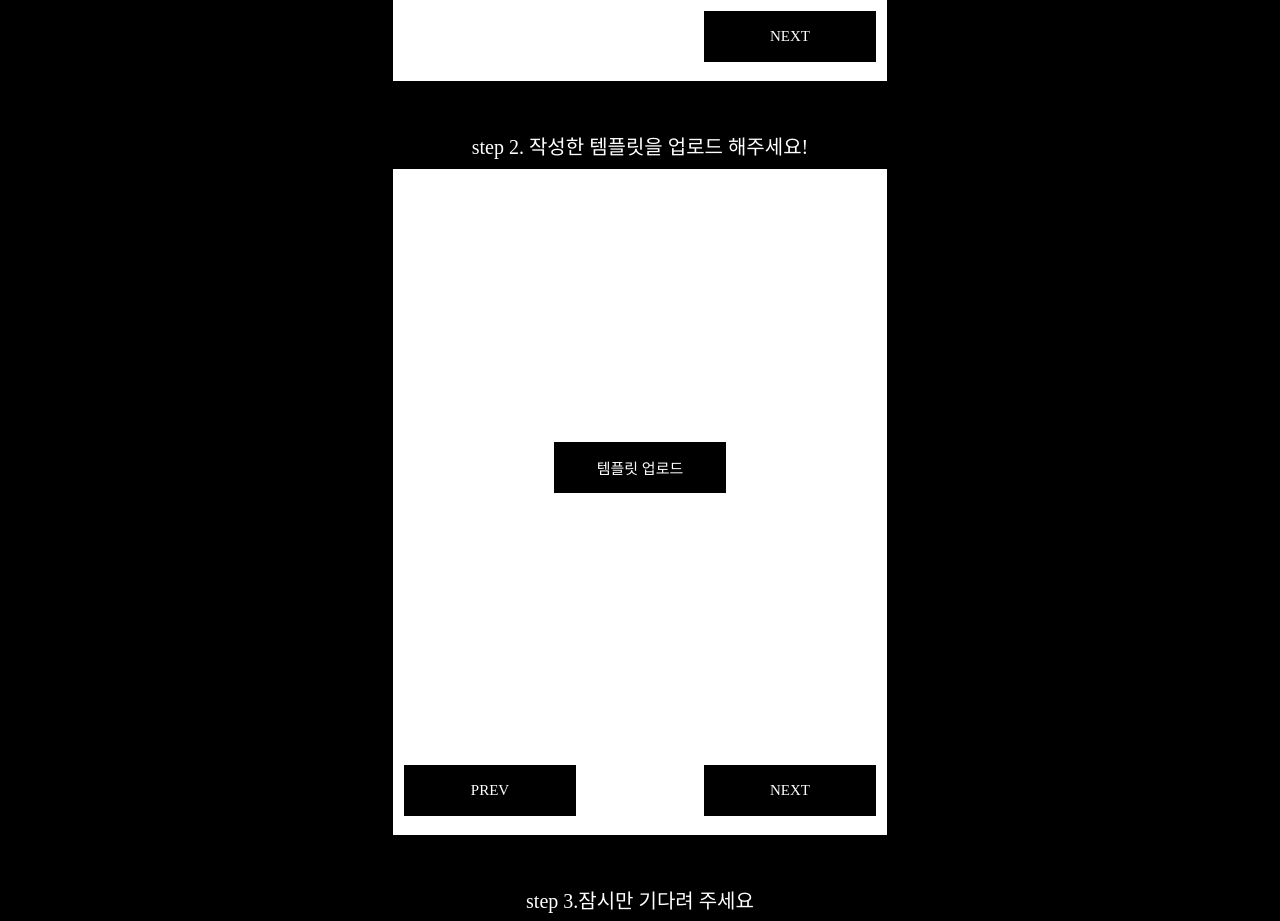
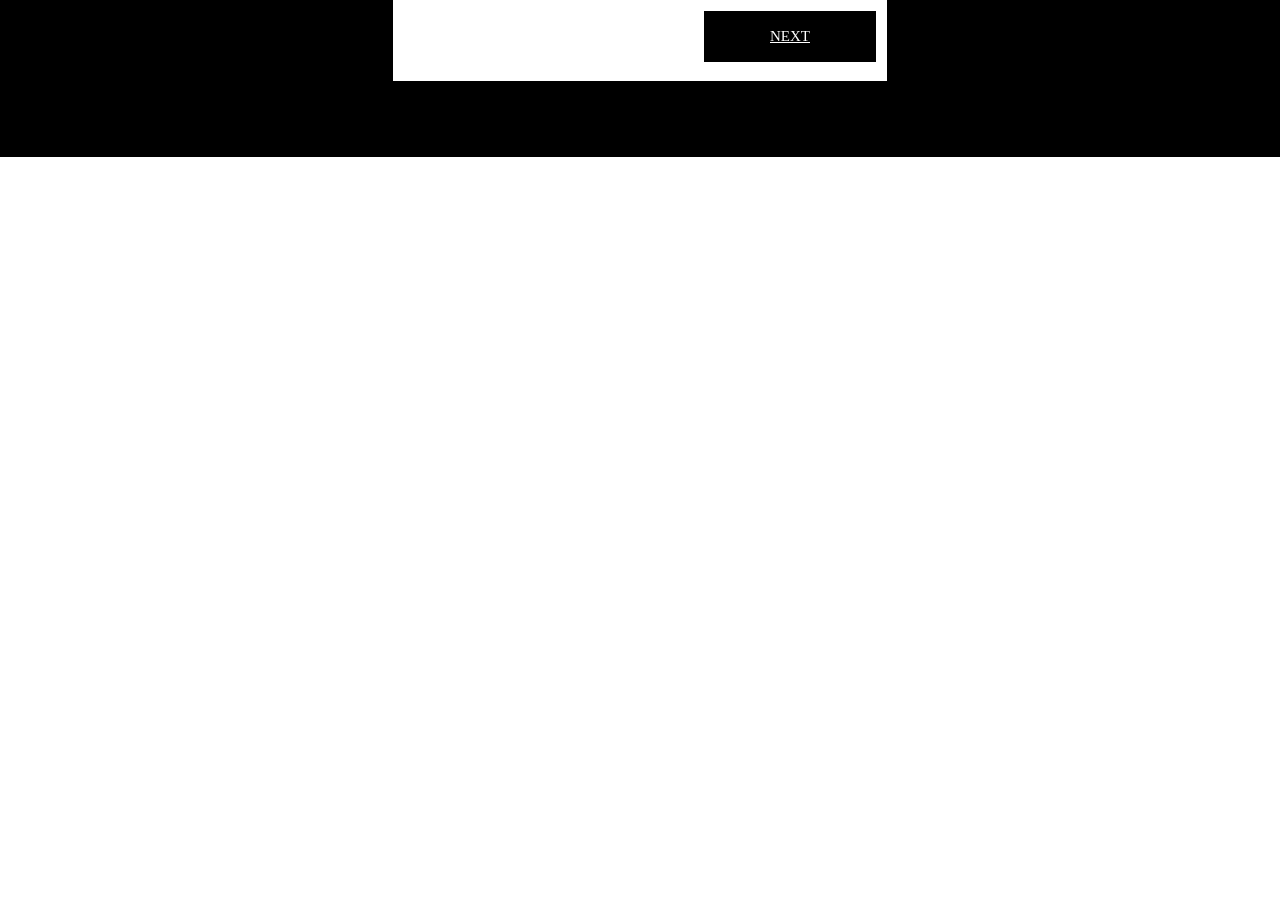
Before and after one commit to HAEROOL/forint_FE, a React (Create React App) app: page /fontcreate in a window 1280 px wide. Shown: the part 780-1701 px from the top of the page. After the commit the page ends 937 px from the top, so only its background shows below. Built offline with nearby package versions, Linux system fonts and the light colour scheme.

Commit message:
[#10] feat:페이지 라우팅

```diff
--- a/src/App.js
+++ b/src/App.js
@@ -6,7 +6,12 @@ import LookOutPage from './page/LookOutPage';
 import MainPage from './page/MainPage';
 import MyPage from './page/MyPage';
 import SignPage from './page/SignPage';
-
+import FifthPannel from "./component/FontMake/FifthPannel_DisplayFont";
+import FinalPannel from "./component/FontMake/FinalPannel";
+import FirsrtPannel from "./component/FontMake/FirstPannel_DownTemplete";
+import FourthPannel from "./component/FontMake/FourthPage_CompleteFont";
+import SecondPannel from "./component/FontMake/SecondPannel_Upload";
+import ThirdPannel from "./component/FontMake/ThirdPannel_Loading";
 
 function App() {
   return (
@@ -15,7 +20,14 @@ function App() {
       <Route path='/login' element={<LoginPage/>}/>
       <Route path='/lookout' element={<LookOutPage/>}/>
       <Route path='/signup' element={<SignPage/>}/>
-      <Route path='/fontcreate' element={<FontMakePage/>}/>
+      <Route path='/fontcreate/*' element={<FontMakePage/>}>
+        <Route index element={<FirsrtPannel/>}/>
+        <Route path="second" element={<SecondPannel/>}/>
+        <Route path="third" element={<ThirdPannel/>}/>
+        <Route path="fourth" element={<FourthPannel/>}/>
+        <Route path="fifth" element={<FifthPannel/>}/>
+        <Route path='final' element={<FinalPannel/>}/>
+      </Route>
       <Route path='/mypage' element={<MyPage/>}/>
     </Routes>
   );
--- a/src/component/FontMake/FifthPannel_DisplayFont.js
+++ b/src/component/FontMake/FifthPannel_DisplayFont.js
@@ -38,8 +38,8 @@ const FifthPannel = () => {
                 <FontNameInput placeholder="나만의 폰트 이름을 정해주세요"/>
                 </InputWrapper>
                 <S.StepPannel>
-                <S.PrevBtn>공유하기</S.PrevBtn>
-                <S.NextBtn>다운로드</S.NextBtn>
+                <S.PrevBtn to='/fontcreate/final'>공유하기</S.PrevBtn>
+                <S.NextBtn to='/'>다운로드</S.NextBtn>
                 </S.StepPannel>
             </S.Pannel>
         </S.Container>
--- a/src/component/FontMake/FinalPannel.js
+++ b/src/component/FontMake/FinalPannel.js
@@ -1,4 +1,5 @@
 import React from "react";
+import { Link } from "react-router-dom";
 import styled from "styled-components";
 import * as S from './Public.style'
 
@@ -19,7 +20,7 @@ const StyledPannel = styled(S.Pannel)`
     justify-content: center;
     align-items: center;
 `
-const MoveBtn = styled.div`
+const MoveBtn = styled(Link)`
     width: 172px;
     height: 51px;
     display: flex;
@@ -37,7 +38,7 @@ const FinalPannel = () => {
             <TextContent>
             (설정한 이름)이 공유됐어요 다른사람들의 폰트도 보러갈까요?
             </TextContent>
-            <MoveBtn>보러가기</MoveBtn>
+            <MoveBtn to='/lookout'>보러가기</MoveBtn>
             </StyledPannel>
         </S.Container>
     )
--- a/src/component/FontMake/FirstPannel_DownTemplete.js
+++ b/src/component/FontMake/FirstPannel_DownTemplete.js
@@ -11,9 +11,8 @@ const FirsrtPannel = () => {
                 <S.DownloadBtn>템플릿 다운로드</S.DownloadBtn>
                 </S.DownloadBtnPannel>
                 <S.NextPannel>
-                <S.NextBtn>NEXT</S.NextBtn>
+                <S.NextBtn to='/fontcreate/second'>NEXT</S.NextBtn>
                 </S.NextPannel>
-
             </S.Pannel>
         </S.Container>
     )
--- a/src/component/FontMake/FourthPage_CompleteFont.js
+++ b/src/component/FontMake/FourthPage_CompleteFont.js
@@ -28,7 +28,7 @@ const FourthPannel = () => {
             폰트가 완성됐어요! 확인하러 가볼까요?
             </TextContent>
             <S.NextPannel>
-                <S.NextBtn>NEXT</S.NextBtn>
+                <S.NextBtn to='/fontcreate/fifth'>NEXT</S.NextBtn>
             </S.NextPannel>
             </StyledPannel>
 
--- a/src/component/FontMake/Public.style.js
+++ b/src/component/FontMake/Public.style.js
@@ -1,3 +1,4 @@
+import { Link } from "react-router-dom";
 import styled from "styled-components";
 export const Container = styled.div`
     width: 494px;
@@ -38,7 +39,7 @@ export const DownloadBtn = styled.div`
     margin: 0 auto;
     cursor: pointer;
 `
-export const NextBtn = styled.div`
+export const NextBtn = styled(Link)`
     width: 172px;
     height: 51px;
     display: flex;
@@ -49,7 +50,7 @@ export const NextBtn = styled.div`
     background: #000;
     cursor: pointer;
 `
-export const PrevBtn = styled.div`
+export const PrevBtn = styled(Link)`
     width: 172px;
     height: 51px;
     display: flex;
--- a/src/component/FontMake/SecondPannel_Upload.js
+++ b/src/component/FontMake/SecondPannel_Upload.js
@@ -11,8 +11,8 @@ const SecondPannel = () => {
                 <S.DownloadBtn>템플릿 업로드</S.DownloadBtn>
                 </S.DownloadBtnPannel>
                 <S.StepPannel>
-                <S.PrevBtn>PREV</S.PrevBtn>
-                <S.NextBtn>NEXT</S.NextBtn>
+                <S.PrevBtn to='/fontcreate'>PREV</S.PrevBtn>
+                <S.NextBtn to='/fontcreate/third'>NEXT</S.NextBtn>
                 </S.StepPannel>
             </S.Pannel>
         </S.Container>
--- a/src/page/FontMakePage.js
+++ b/src/page/FontMakePage.js
@@ -1,4 +1,5 @@
 import React from "react";
+import { Route, Routes } from "react-router";
 import styled from "styled-components";
 import FifthPannel from "../component/FontMake/FifthPannel_DisplayFont";
 import FinalPannel from "../component/FontMake/FinalPannel";
@@ -10,19 +11,21 @@ import Header from "../component/Public/Header";
 
 const PageWrapper = styled.div`
     width: 100%;
-    // height: 937px;
+    height: 937px;
     background: #000;
 `
 const FontMakePage = () => {
     return(
         <PageWrapper>
             <Header/>
-            <FirsrtPannel/>
-            <SecondPannel/>
-            <ThirdPannel/>
-            <FourthPannel/>
-            <FifthPannel/>
-            <FinalPannel/>
+            <Routes>
+                <Route path="/" element={<FirsrtPannel/>}/>
+                <Route path="/second" element={<SecondPannel/>}/>
+                <Route path="/third" element={<ThirdPannel/>}/>
+                <Route path="/fourth" element={<FourthPannel/>}/>
+                <Route path="/fifth" element={<FifthPannel/>}/>
+                <Route path="/final" element={<FinalPannel/>}/>
+            </Routes>
         </PageWrapper>
     )
 }
```
